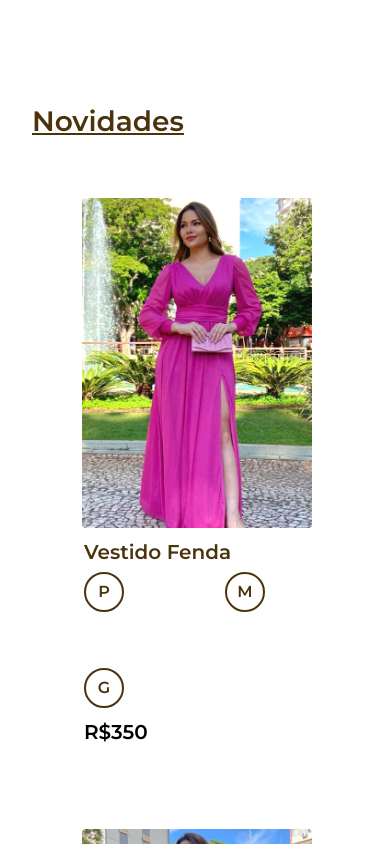
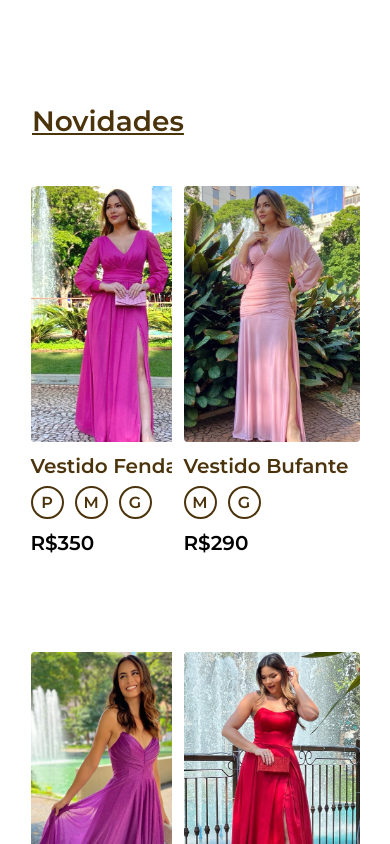
Before and after one commit to laurascotelari/moover-website, a React (Vite) app: page / in a window 390 px wide. Shown: the top 844 px of the page. Built offline with nearby package versions, Linux system fonts and the light colour scheme; a web font is replaced by a local one.

Commit message:
Alteracoes na responsividade do card de vestido

```diff
--- a/src/components/DressCard.jsx
+++ b/src/components/DressCard.jsx
@@ -3,14 +3,28 @@ import SizeOption from './SizeOption'
 
 const DressCard = ({imgURL, name, price, sizes, alt}) => {
   return (
-    <div className='flex flex-1 flex-col min-w-[250px] max-w-[250px] p-3 bg-white rounded-lg transition ease-in-out delay-400  hover:drop-shadow-2xl  hover:scale-110	max-sm:w-full'>
+    <div className='flex flex-1 flex-col
+                    lg:w-[280px] lg:h-[550px]
+                    md:w-[300px] md:h-[570px]
+                    sm:w-[280px] sm:h-[550px]
+                    max-sm:w-[200px] max-sm:h-[430px] max-sm:my-2
+                    place-self-center
+                    p-3 bg-white rounded-lg
+                    cursor-pointer
+                    transition ease-in-out delay-400
+                    hover:drop-shadow-2xl hover:scale-110'>
       <img
         src={imgURL} alt={alt}
-        className='w-[230px] h-[330px] min-w-[230px] max-w-[230px] place-self-center rounded'
+        className='w-full place-self-center rounded'
       />
-      <h3 className='text-xl mt-3 font-montserrat font-semibold text-primary-darker'>{name}</h3>
+      <h3 className=' text-xl mt-3 font-montserrat font-semibold text-primary-darker'>{name}</h3>
 
-      <div className='my-2 grid place-content-start lg:grid-cols-5 md:grid-cols-4 sm:grid-cols-3 grid-cols-2 sm:gap-6 gap-14'>
+      <div className='my-2 grid place-content-start
+                      lg:grid-cols-5
+                      md:grid-cols-5 md:gap-x-[0.1px]
+                      sm:grid-cols-5 sm:gap-y-3 sm:gap-x-[0.1px]
+                      max-sm:grid-cols-4 max-sm:gap-x-[0.1px]
+                      grid-cols-7 gap-7'>
         {sizes.map((size) => (
           <SizeOption sizeName={size}/>
         ))}
--- a/src/components/SizeOption.jsx
+++ b/src/components/SizeOption.jsx
@@ -2,8 +2,13 @@ import React from 'react'
 
 const SizeOption = ({sizeName}) => {
   return (
-    <div className='grid place-content-center w-[40px] h-[40px] rounded-full border-solid border-2 border-primary-darker'>
-        <h1 className=' text-primary-darker font-montserrat font-semibold'>{sizeName}</h1>
+    <div className='grid place-content-center
+                    w-[40px] h-[40px]
+                    max-sm:w-[33px] max-sm:h-[33px]
+                    rounded-full
+                    border-solid border-2
+                    border-primary-darker'>
+        <h1 className='text-primary-darker font-montserrat font-semibold'>{sizeName}</h1>
     </div>
   )
 }
--- a/src/sections/NewItems.jsx
+++ b/src/sections/NewItems.jsx
@@ -10,7 +10,8 @@ const NewItems = () => {
             <h2 className='text-3xl font-semibold font-montserrat text-primary-darker underline'>Novidades</h2>
         </div>
 
-        <div className='m-10 grid xl:grid-cols-4 lg:grid-cols-3 md:grid-cols-2 sm:grid-cols-1 sm:gap-6 gap-14'>
+        <div className='m-5 grid xl:grid-cols-4 lg:grid-cols-3 md:grid-cols-2 sm:grid-cols-2 max-sm:grid-cols-2
+                        sm:gap-x-4 sm:gap-y-10  gap-5'>
             {products.map((product) => (
                 <DressCard key={product.name} {...product} />
             ))}
```
